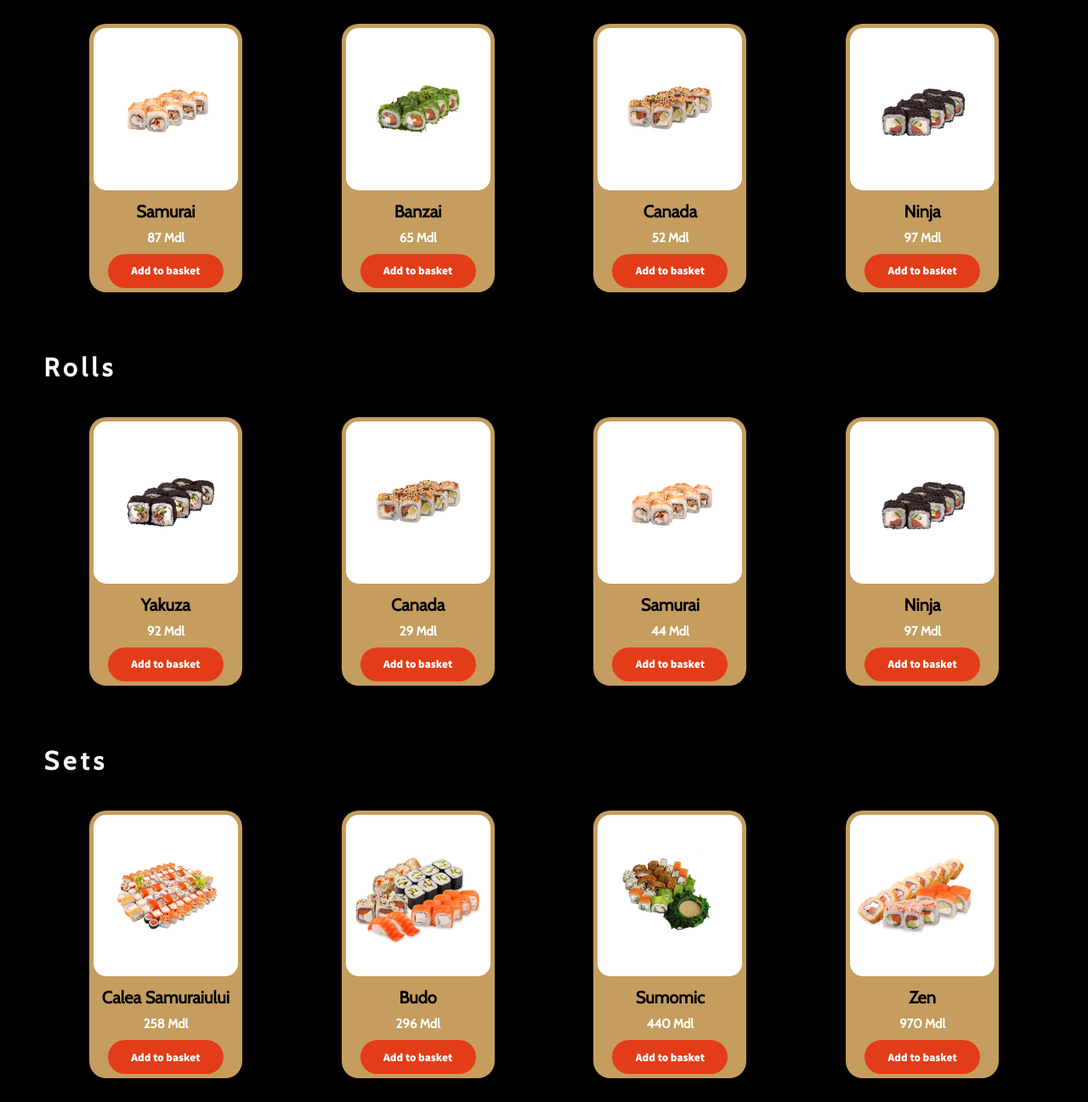
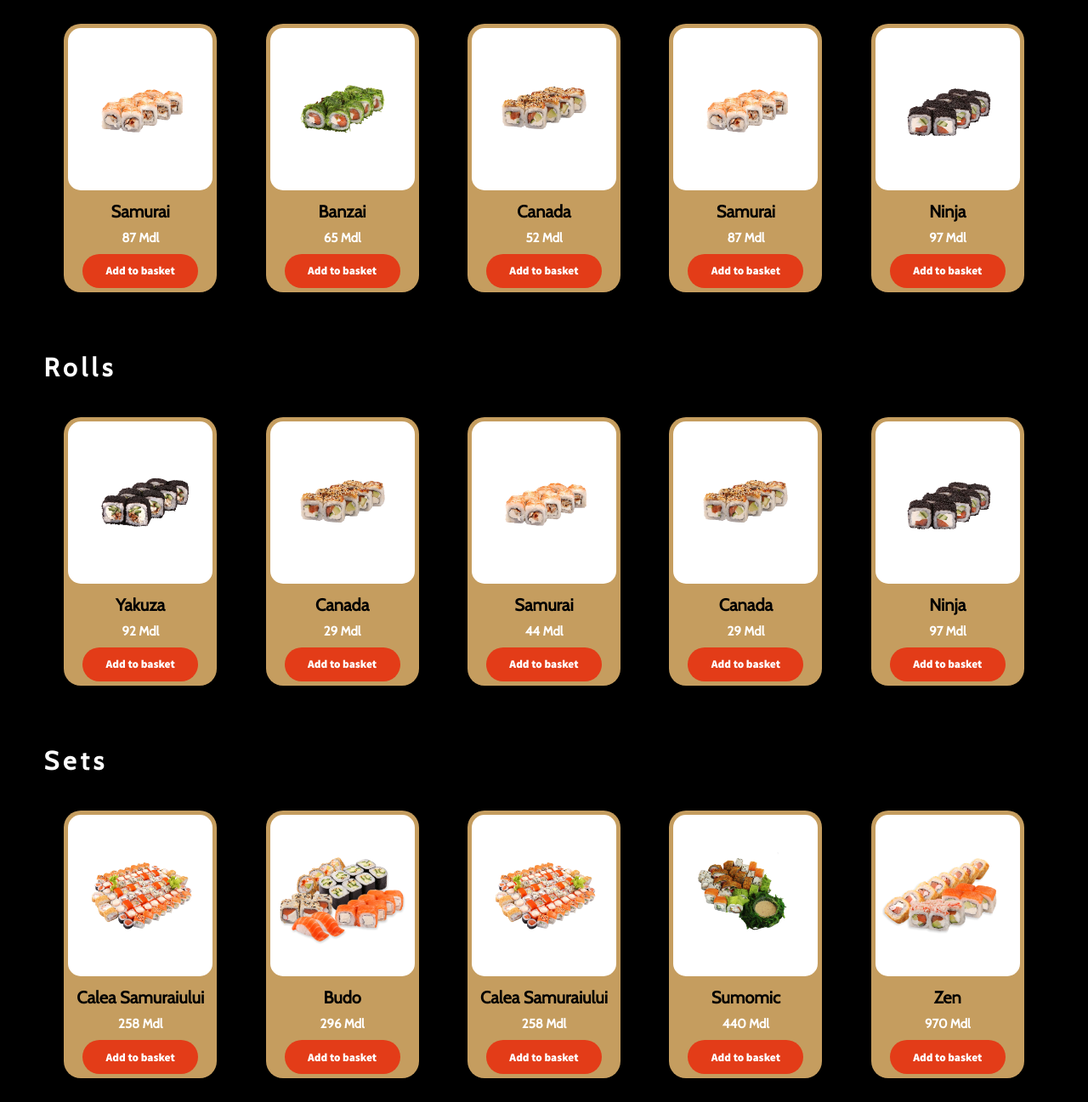
Before and after one commit to nafets2002stefan/Sakura-Sushi, a plain HTML site: page index.html in a window 1280 px wide. Shown: the part 1500-2797 px from the top of the page at 85% size. Drawn offline with nearby package versions, Linux system fonts and the light colour scheme; a web font is replaced by a local one.

Commit message:
Modified size of circles and resizing property

```diff
--- a/assets/css/styles.css
+++ b/assets/css/styles.css
@@ -613,8 +613,16 @@ h1 .first-letter{
         background-color: black;
     }
 
+    .manual-btn{
+        padding: .4rem;
+    }
+
+    .navigation-auto div{
+        padding: .4rem;
+    }
     .navigation-auto,
     .navigation-manual{
+        padding: .2rem;
         margin-top: 30rem;
     }
 
@@ -686,6 +694,12 @@ h1 .first-letter{
     }
 }
 
+@media screen and (min-width:1000px) {
+    .image-box-container{
+        grid-template-columns: repeat(5,1fr);
+    }
+}
+
 
 
 @keyframes scale{
--- a/index.html
+++ b/index.html
@@ -125,6 +125,14 @@
                     </div>
                 </div>
                 <div class="image-box">
+                    <img src="./assets/images/Yakuza_1.png" alt="">
+                    <div class="item-description">
+                        <h2>Yakuza</h2>
+                        <h3>52 Mdl</h3>
+                        <button class="basket">Add to basket</button>
+                    </div>
+                </div>
+                <div class="image-box">
                     <img src="./assets/images/Philadelphia_1.png" alt="">
                     <div class="item-description">
                         <h2>Philadelphia</h2>
@@ -178,6 +186,14 @@
                         </div>
                     </div>
                     <div class="image-box">
+                        <img src="./assets/images/Samurai_1.png" alt="">
+                        <div class="item-description">
+                            <h2>Samurai</h2>
+                            <h3>87 Mdl</h3>
+                            <button class="basket">Add to basket</button>
+                        </div>
+                    </div>
+                    <div class="image-box">
                         <img src="./assets/images/Ninja_1.png" alt="">
                         <div class="item-description">
                             <h2>Ninja</h2>
@@ -217,6 +233,14 @@
                         </div>
                     </div>
                     <div class="image-box">
+                        <img src="./assets/images/Canada_1.png" alt="">
+                        <div class="item-description">
+                            <h2>Canada</h2>
+                            <h3>29 Mdl</h3>
+                            <button class="basket">Add to basket</button>
+                        </div>
+                    </div>
+                    <div class="image-box">
                         <img src="./assets/images/Ninja_1.png" alt="">
                         <div class="item-description">
                             <h2>Ninja</h2>
@@ -244,6 +268,14 @@
                         <div class="item-description">
                             <h2>Budo</h2>
                             <h3>296 Mdl</h3>
+                            <button class="basket">Add to basket</button>
+                        </div>
+                    </div>
+                    <div class="image-box">
+                        <img src="./assets/images/Calea-Samuraiului-set_1.png" alt="">
+                        <div class="item-description">
+                            <h2>Calea Samuraiului</h2>
+                            <h3>258 Mdl</h3>
                             <button class="basket">Add to basket</button>
                         </div>
                     </div>
```
